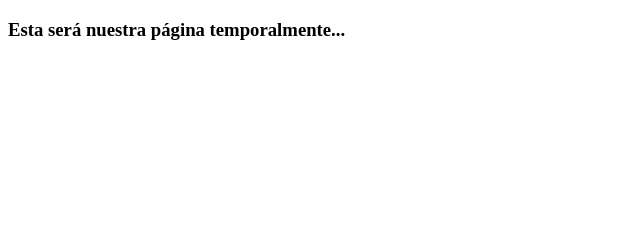
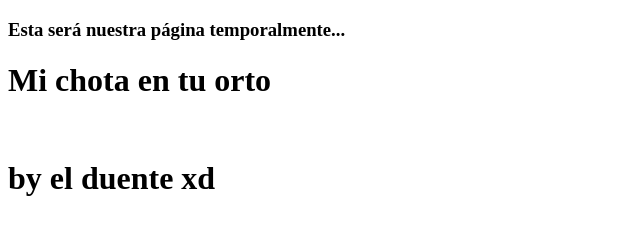
Before and after one commit to bsfactory/bsfactory.github.io, a plain HTML site: page index.html in a window 1280 px wide. Shown: the whole page, without its empty margins (0-640 px from the left). Drawn offline with Linux system fonts and the light colour scheme.

Commit message:
Update index.html

```diff
--- a/index.html
+++ b/index.html
@@ -6,5 +6,7 @@
 </head>
 <body>
 	<h3>Esta será nuestra página temporalmente...</h3>
+	<h1> Mi chota en tu orto </h1> </br>
+	<h1>by el duente xd</h1>
 </body>
 </html>
```
